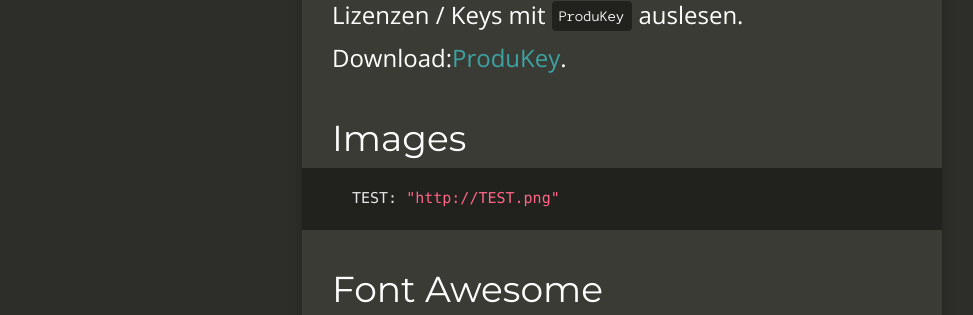
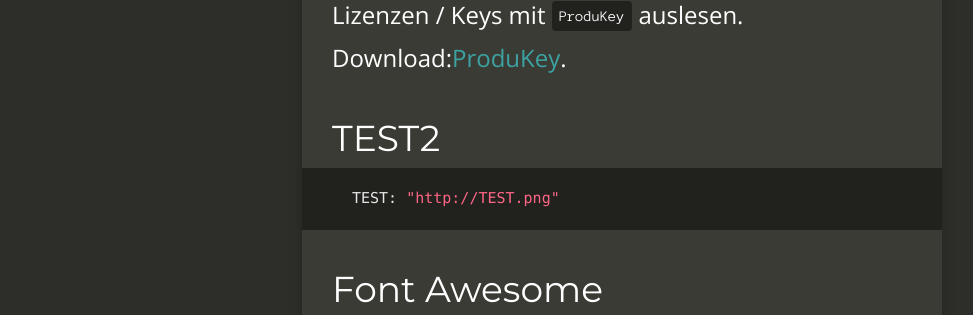
Before and after one commit to eski1337/lblb-it-ffd00, a Jekyll site: the page built from _posts/2014-06-08-using-thumbnails.md, in a window 1280 px wide. Shown: the part 393-708 px from the top of the page, without its empty margins (18-991 px from the left). Built offline with Jekyll 4.4.1, drawn with Linux system fonts in a browser that asks for light colours; nearby versions of some CDN libraries; comment, search, counter and statistics services are not loaded.

Commit message:
2014-06-08-using-thumbnails.md: changed

````diff
--- a/_posts/2014-06-08-using-thumbnails.md
+++ b/_posts/2014-06-08-using-thumbnails.md
@@ -21,7 +21,7 @@
 
 
 
-## Images
+## TEST2
 
 
 ```
````
